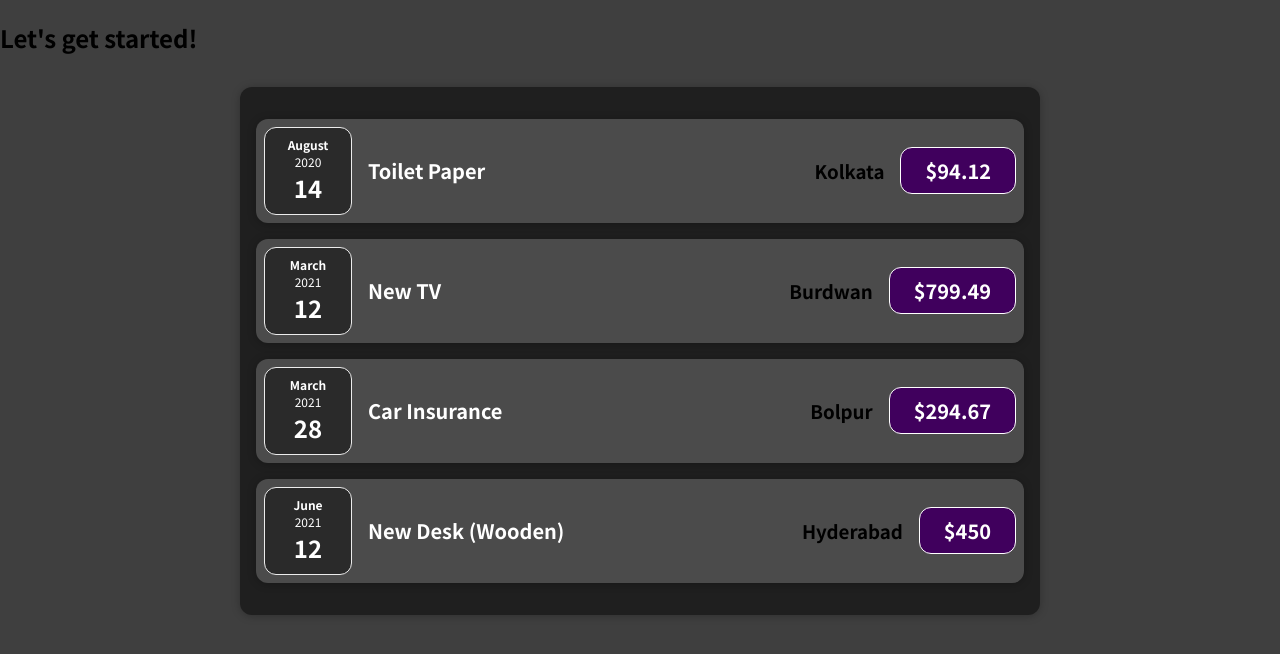
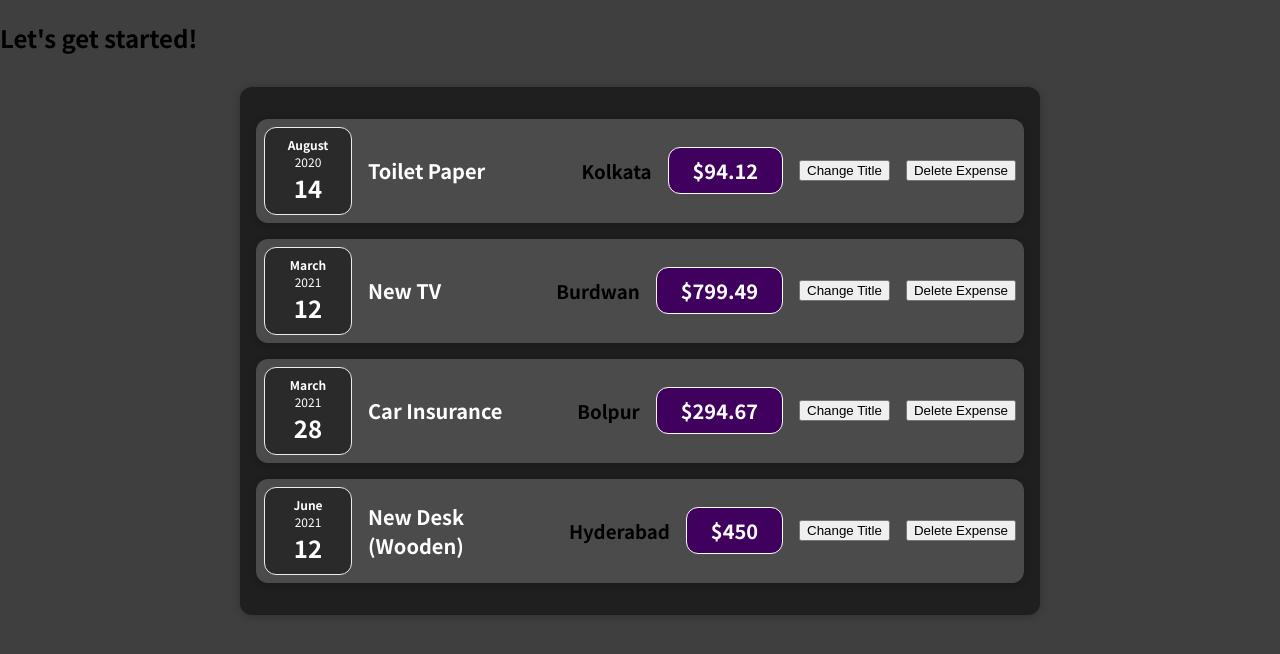
Before and after one commit to syeef-test/react_complete_guide, a React (Create React App) app: page / in a window 1280 px wide. Shown: the top 654 px of the page. Built offline with nearby package versions, Linux system fonts and the light colour scheme.

Commit message:
change title and delete expense button added

```diff
--- a/src/components/Expenses/ExpenseDetails.js
+++ b/src/components/Expenses/ExpenseDetails.js
@@ -1,11 +1,21 @@
 import React from "react";
 
 const ExpenseDetails = (props) => {
+  const clickHandler = () => {
+    console.log("clicked!");
+  };
+
+  const deleteExpense = () => {
+    console.log("delete expense!");
+  };
+
   return (
     <div className="expense-item__description">
       <h2>{props.title}</h2>
       <h3>{props.LocationOfExpenditure}</h3>
       <div className="expense-item__price">${props.amount}</div>
+      <button onClick={clickHandler}>Change Title</button>
+      <button onClick={deleteExpense}>Delete Expense</button>
     </div>
   );
 };
```
